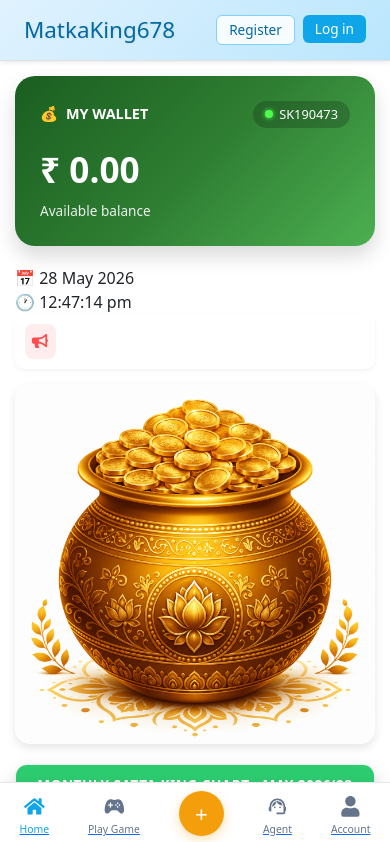
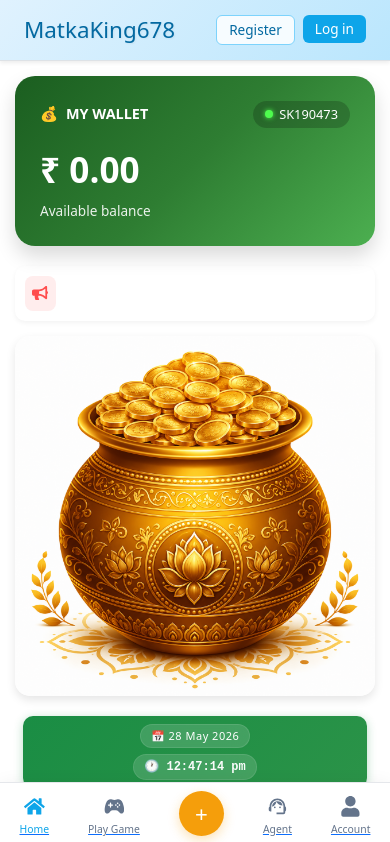
Before and after one commit to MOHDSUHAIL09/matkaking, a React (Vite) app: page / in a window 390 px wide. Shown: the top 842 px of the page. Built offline with nearby package versions, Linux system fonts and the light colour scheme.

Commit message:
update code

```diff
--- a/src/assets/main.css
+++ b/src/assets/main.css
@@ -365,3 +365,121 @@ body {
     font-size: 0.8rem;
   }
 }
+
+
+
+
+
+
+/* Current Date & Time Bar */
+.current-datetime-bar {
+  display: flex;
+  justify-content: space-between;
+  align-items: center;
+  padding: 10px 10px;
+  background: linear-gradient(135deg, #1a8d44, #2b9348);
+  color: white;
+  border-radius: 12px;
+  box-shadow: 0 2px 10px rgba(26, 141, 68, 0.3);
+  animation: slideDown 0.5s ease;
+}
+
+.datetime-left,
+.datetime-right {
+  font-size: 14px;
+  font-weight: 600;
+  display: flex;
+  align-items: center;
+  gap: 8px;
+}
+
+.date-display,
+.time-display {
+  background: rgba(255, 255, 255, 0.15);
+  padding: 4px 14px;
+  border-radius: 20px;
+  font-weight: 500;
+  backdrop-filter: blur(10px);
+  border: 1px solid rgba(255, 255, 255, 0.1);
+}
+
+.date-display {
+  font-size: 13px;
+  letter-spacing: 0.5px;
+}
+
+.time-display {
+  font-size: 14px;
+  font-family: 'Courier New', monospace;
+  font-weight: 700;
+  animation: pulse 1s infinite;
+}
+
+/* Animations */
+@keyframes slideDown {
+  from {
+    opacity: 0;
+    transform: translateY(-20px);
+  }
+  to {
+    opacity: 1;
+    transform: translateY(0);
+  }
+}
+
+@keyframes pulse {
+  0% { opacity: 1; }
+  50% { opacity: 0.7; }
+  100% { opacity: 1; }
+}
+
+/* Responsive */
+@media (max-width: 480px) {
+  .current-datetime-bar {
+    flex-direction: column;
+    gap: 6px;
+    padding: 8px 12px;
+    margin: 0 8px 8px 8px;
+    border-radius: 10px;
+  }
+
+  .datetime-left,
+  .datetime-right {
+    font-size: 12px;
+    width: 100%;
+    justify-content: center;
+  }
+
+  .date-display {
+    font-size: 11px;
+    padding: 3px 10px;
+  }
+
+  .time-display {
+    font-size: 12px;
+    padding: 3px 10px;
+  }
+}
+
+@media (max-width: 380px) {
+  .current-datetime-bar {
+    padding: 6px 10px;
+    margin: 0 6px 6px 6px;
+    border-radius: 8px;
+  }
+
+  .datetime-left,
+  .datetime-right {
+    font-size: 10px;
+  }
+
+  .date-display {
+    font-size: 10px;
+    padding: 2px 8px;
+  }
+
+  .time-display {
+    font-size: 10px;
+    padding: 2px 8px;
+  }
+}
--- a/src/pages/dashboard/Dashboard.jsx
+++ b/src/pages/dashboard/Dashboard.jsx
@@ -102,7 +102,17 @@ const Dashboard = () => {
         <div className="wallet-text">Available balance</div>
       </div>
 
-      {/* Current Date & Time Display */}
+      <div className="notice-bar">
+        <div className="notice-icon"><FaBullhorn /></div>
+        <marquee className="notice-text">किसी भी समस्या के लिए WhatsApp: 6395280490 पर संपर्क करें</marquee>
+      </div>
+
+      <div className='matka-img-container'>
+        <img src={matka1} alt="Main Banner" className="main-banner" />
+      </div>
+
+
+            {/* Current Date & Time Display */}
       <div className="current-datetime-bar">
         <div className="datetime-left">
           <span className="date-display">📅 {currentTime.toLocaleDateString('en-IN', {
@@ -114,15 +124,6 @@ const Dashboard = () => {
         <div className="datetime-right">
           <span className="time-display">🕐 {getCurrentTimeDisplay()}</span>
         </div>
-      </div>
-
-      <div className="notice-bar">
-        <div className="notice-icon"><FaBullhorn /></div>
-        <marquee className="notice-text">किसी भी समस्या के लिए WhatsApp: 6395280490 पर संपर्क करें</marquee>
-      </div>
-
-      <div className='matka-img-container'>
-        <img src={matka1} alt="Main Banner" className="main-banner" />
       </div>
 
       {/* --- SATTA KING CHART SECTION --- */}
```
